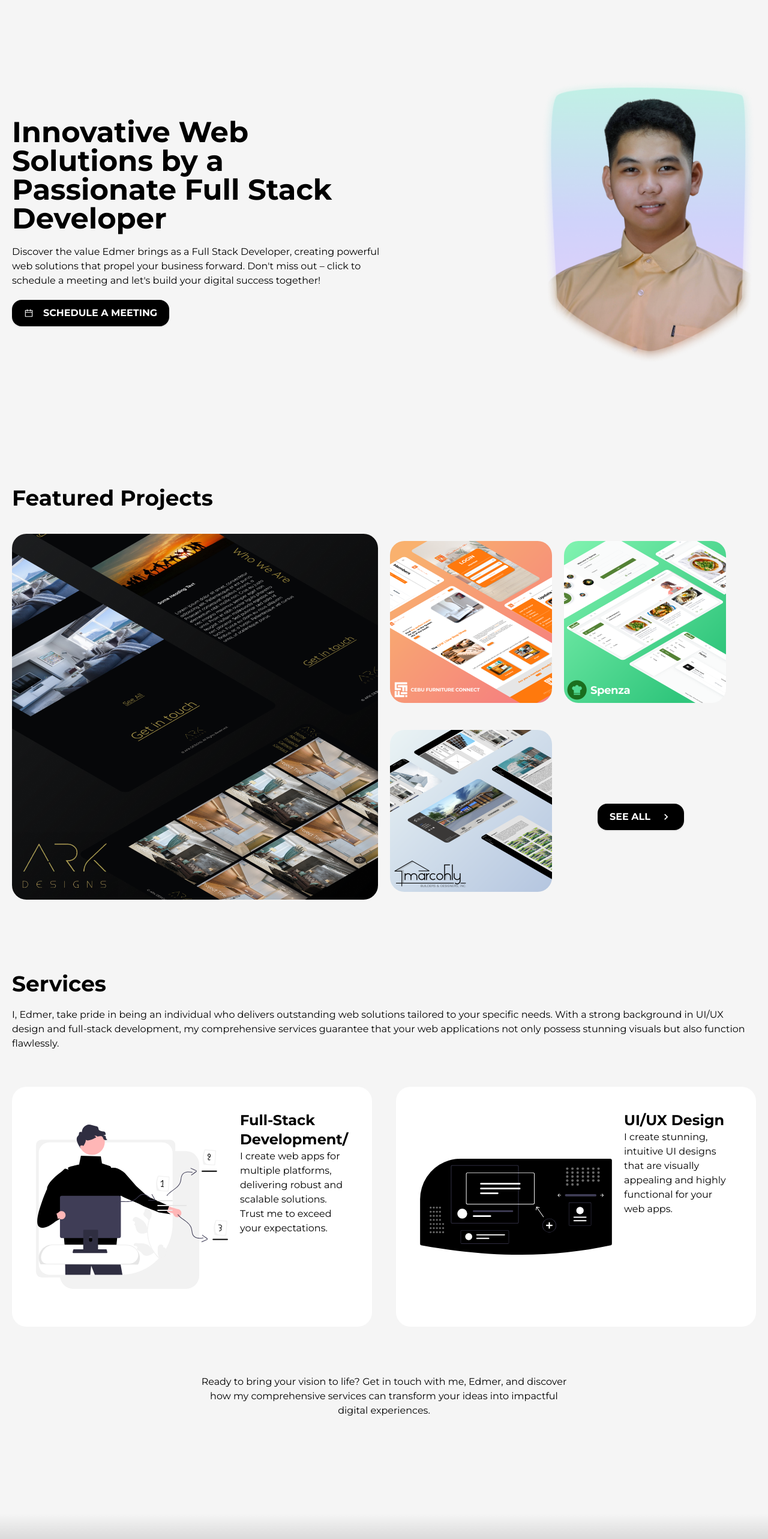
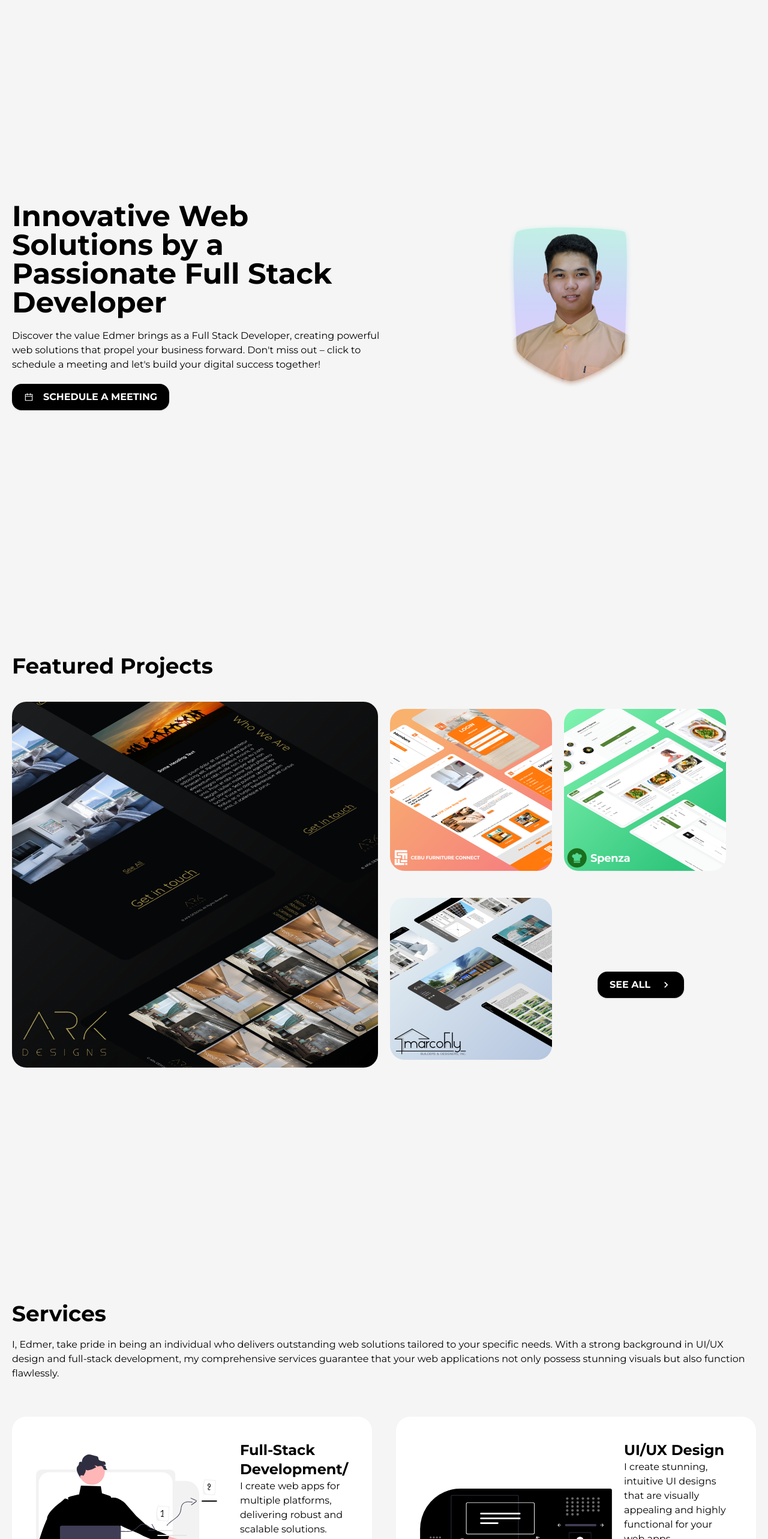
Before and after one commit to edmer664/portfolio3, a Next.js app: page / in a window 1280 px wide. Shown: the part 180-2746 px from the top of the page at 60% size. Built offline with nearby package versions, Linux system fonts and the light colour scheme.

Commit message:
fix sizing

```diff
--- a/app/about/page.tsx
+++ b/app/about/page.tsx
@@ -10,7 +10,7 @@ function About() {
     <>
       <SparkGenerator />
       <div className="container mx-auto px-5">
-        <div className="flex flex-wrap items-center justify-center md:justify-between min-h-screen">
+        <div className="flex flex-wrap items-center justify-center md:justify-between min-h-screen lg:min-h-[1080px]">
           <div className="md:w-1/2">
             <Image
               src="/assets/img/hero_about.png"
@@ -44,7 +44,7 @@ function About() {
           </div>
         </div>
 
-        <div className="flex justify-center items-center min-h-screen py-20">
+        <div className="flex justify-center items-center min-h-screen lg:min-h-[1080px] py-20">
           <div
             className="flex flex-col justify-center items-center h-[600px] w-full py-28 rounded-3xl bg-center bg-cover bg-no-repeat"
             style={{
@@ -65,7 +65,7 @@ function About() {
           </div>
         </div>
 
-        <div className="flex flex-wrap-reverse items-center justify-center md:justify-between min-h-screen py-20">
+        <div className="flex flex-wrap-reverse items-center justify-center md:justify-between min-h-screen lg:min-h-[1080px] py-20">
           <div className="md:w-1/2 md:pr-20 py-10 md:py-0 text-center md:text-left">
             <h1 className="text-4xl font-bold">Experience</h1>
             <p className="text-2xl  mt-5">
@@ -88,7 +88,7 @@ function About() {
           </div>
         </div>
 
-        <div className="flex flex-wrap items-center justify-center md:justify-between min-h-screen py-20">
+        <div className="flex flex-wrap items-center justify-center md:justify-between min-h-screen lg:min-h-[1080px] py-20">
           <div className="md:w-1/2">
             <Image
               src="/assets/img/edu_about.png"
--- a/app/contact/page.tsx
+++ b/app/contact/page.tsx
@@ -109,7 +109,7 @@ function Contact() {
     <>
       <SparkGenerator />
       <div className="container mx-auto px-5">
-        <div className="flex flex-wrap justify-center md:justify-between min-h-screen py-20">
+        <div className="flex flex-wrap justify-center md:justify-between min-h-screen lg:min-h-[1080px] py-20">
           <div className="md:w-1/2">
             <h1 className="text-4xl font-bold">Contact</h1>
             <p className="text-2xl pr-5 mt-5">
--- a/app/page.tsx
+++ b/app/page.tsx
@@ -98,7 +98,7 @@ export default function Home() {
       <SparkGenerator />
       <div className="container mx-auto px-5">
         {/* HERO */}
-        <div className="flex flex-col text-center md:text-left md:flex-row min-h-screen items-center">
+        <div className="flex flex-col text-center md:text-left md:flex-row min-h-screen lg:min-h-[1080px] items-center">
           {/* LEFT SIDE */}
           <div className="md:w-1/2 flex flex-col gap-5">
             <h1 className="text-4xl md:text-5xl font-bold">
@@ -119,16 +119,16 @@ export default function Home() {
           {/* RIGHT SIDE */}
           <div className="w-full md:w-1/2 flex justify-center md:justify-end">
             <Image
-              className="hover:-rotate-3 transition-all duration-300 cursor-pointer"
+              className="transition-all duration-300 cursor-pointer mx-auto"
               src="/assets/img/hero_img.png"
               alt="Hero Image"
-              width={360}
-              height={490}
+              width={210}
+              height={340}
             />
           </div>
         </div>
         {/* FEATURED */}
-        <div className="min-h-screen py-10">
+        <div className="min-h-screen lg:min-h-[1080px] py-10">
           <h2 className="text-4xl font-bold">Featured Projects</h2>
           <div className="w-full py-10">
             <div className="flex flex-col lg:flex-row gap-5">
@@ -171,7 +171,7 @@ export default function Home() {
           </div>
         </div>
         {/* SERVICES */}
-        <div className="min-h-screen py-10">
+        <div className="min-h-screen lg:min-h-[1080px] py-10">
           <h2 className="text-4xl font-bold">Services</h2>
           <p className="py-5">
             I, Edmer, take pride in being an individual who delivers outstanding
--- a/app/projects/page.tsx
+++ b/app/projects/page.tsx
@@ -9,7 +9,7 @@ export default function Projects() {
     <>
       <div className="container mx-auto px-5">
         <h1 className="text-4xl font-bold">Projects</h1>
-        <div className="grid grid-cols-1 md:grid-cols-2 lg:grid-cols-3 gap-5 min-h-screen py-20">
+        <div className="grid grid-cols-1 md:grid-cols-2 lg:grid-cols-3 gap-5 min-h-screen lg:min-h-[1080px] py-20">
           {projects.map((project) => (
             <div className="flex flex-col justify-between" key={Math.random()}>
               <div className="flex justify-center">
--- a/components/Footer/Footer.tsx
+++ b/components/Footer/Footer.tsx
@@ -12,7 +12,7 @@ function Footer() {
       <div className="bg-black">
         <div className="container mx-auto px-5">
           {/* Call to Action */}
-          <div className="flex items-center justify-center min-h-screen">
+          <div className="flex items-center justify-center min-h-screen lg:min-h-[1080px]">
             <div className="w-full md:w-11/12 text-center">
               <h2 className="text-4xl font-bold text-white">
                 Let&apos;s Create Something Amazing Together
```
Also changed, not shown: 1 other file (tests, documents, lock files or other folders).
